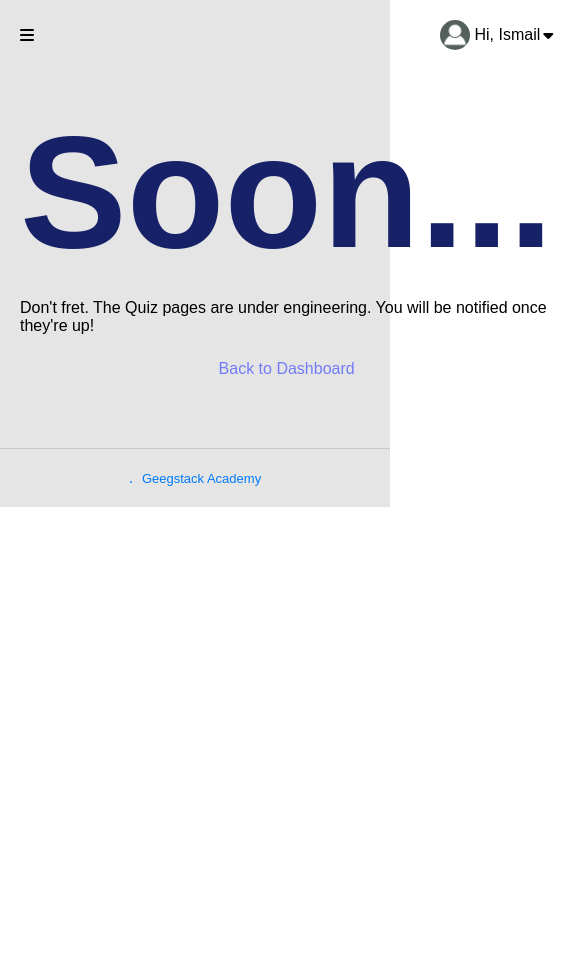
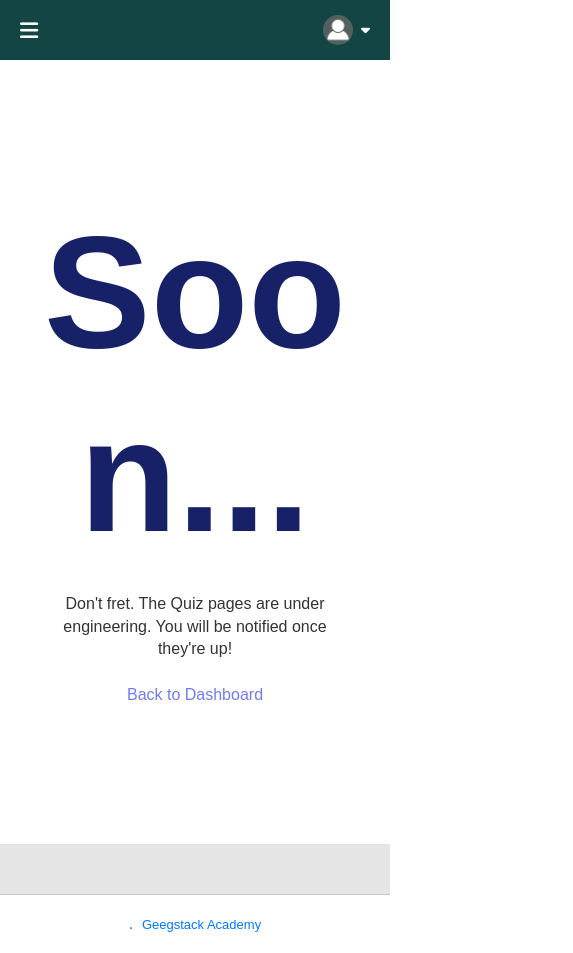
Before and after one commit to faruk-olawale/Geegstack, a React (Vite) app: page /Quiz in a window 390 px wide. Shown: the whole page, 573 px wide, since content can reach past the window. Before the commit the page ends 844 px from the top, so only its background shows below. Built offline with nearby package versions, Linux system fonts and the light colour scheme.

Commit message:
initial message

```diff
--- a/src/component/Challenges.css
+++ b/src/component/Challenges.css
@@ -201,11 +201,11 @@
            }
            >h4{
             margin-top: 0;
-            padding: 30px;
+            padding: 20px;
             border-bottom: 0.5px solid #bfc2d8;
            }
            >nav{
-             padding: 30px;
+             padding: 20px;
              padding-bottom: 10px;
             >span{
                 width: 30px;
@@ -213,13 +213,15 @@
                 >p{
                     color: #3B3D55;
                     font-size: 14px;
+                    font-weight: 900;
                 }
             }
            }
            >li{
             margin-bottom: 20px;
             color: #162168;
-            padding-right: 20px;
+            padding-left: 5px;
+            margin-left: 0;
            }
            >aside{
             flex-direction: column;
--- a/src/component/Quiz.css
+++ b/src/component/Quiz.css
@@ -122,13 +122,131 @@
 
 
 @media (max-width: 500px) {
-    #Quiz{
-        >main{
-            >section{
-                >#last-two{
-                    >h1{
+    #Quiz {
+        background-color: #fff;
+        overflow-x: hidden;
+
+        >main {
+            display: flex;
+            flex-direction: column;
+            overflow-x: hidden;
+            width: 100%;
+
+            /* Hide desktop navbar on mobile */
+            >nav {
+                display: none;
+            }
+
+            >section {
+                flex: 1;
+                padding: 0 !important;
+                display: flex;
+                flex-direction: column;
+                min-height: 100vh;
+                width: 100%;
+                overflow-x: hidden;
+
+                >div:first-child {
+                    background-color: #134544;
+                    padding: 15px 20px;
+                    display: flex;
+                    justify-content: space-between;
+                    align-items: center;
+                    gap: 15px;
+
+                    >i {
+                        color: #fff;
+                        font-size: 1.3rem;
+                        cursor: pointer;
+                    }
+
+                    >nav {
+                        >aside {
+                            >img {
+                                width: 30px;
+                                border-radius: 30px;
+                            }
+
+                            >p {
+                                color: #fff;
+                                font-size: 0.9rem;
+                                >span{
+                                    display: none;
+                                }
+
+                                >i {
+                                    color: #fff;
+                                }
+                            }
+                        }
+
+                        >div {
+                            right: 0;
+                            margin-right: 10px;
+                            width: 180px;
+                        }
+                    }
+                }
+
+                >#last-two {
+                    background-color: #fff;
+                    flex: 1;
+                    display: flex;
+                    flex-direction: column;
+                    align-items: center;
+                    justify-content: center;
+                    padding: 40px 20px !important;
+                    width: 100%;
+                    box-sizing: border-box;
+                    overflow-x: hidden;
+
+                    >h1 {
+                        font-size: 2rem;
+                        color: #162168;
+                        margin: 0;
+                        margin-bottom: 10px;
+                        text-align: center;
+                        word-break: break-word;
+                        max-width: 90%;
+                    }
+
+                    >p {
+                        font-size: 0.9rem;
+                        text-align: center;
+                        padding: 10px 0;
+                        color: #333;
+                        line-height: 1.4;
+                        max-width: 90%;
+                    }
+
+                    a {
+                        color: #717cf4;
                         font-size: 1rem;
+                        padding-top: 10px;
+                        text-decoration: none;
+
+                        &:hover {
+                            text-decoration: underline;
+                        }
                     }
+                }
+            }
+        }
+
+        >footer {
+            background-color: #fff;
+            border-top: 1px solid rgb(205, 199, 199);
+            margin-top: 0;
+
+            >p {
+                font-size: 13px;
+                padding: 20px 10px;
+                text-align: center;
+                color: #007bff;
+
+                >span {
+                    padding-right: 5px;
+                    font-size: 1rem;
                 }
             }
         }
--- a/src/component/pages/Quiz.jsx
+++ b/src/component/pages/Quiz.jsx
@@ -14,8 +14,8 @@ const Quiz = () => {
                 <nav>
                     <aside>
                         <img src={User} alt="user Profile" />
-                        <p>
-                           Hi, Ismail
+                        <p id="p">
+                           <span>Hi, Ismail</span>
                             <i class="fa-solid fa-caret-down"></i>
                         </p>
                     </aside>
```
